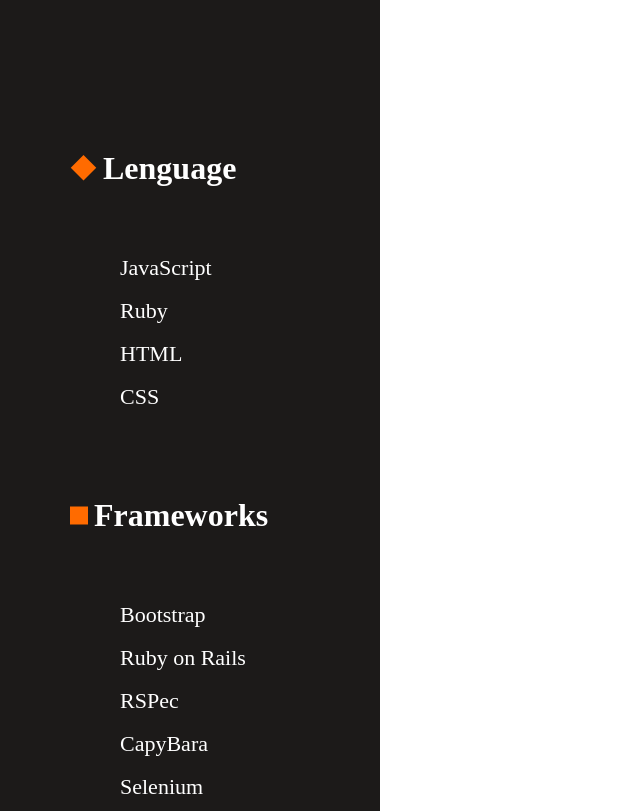
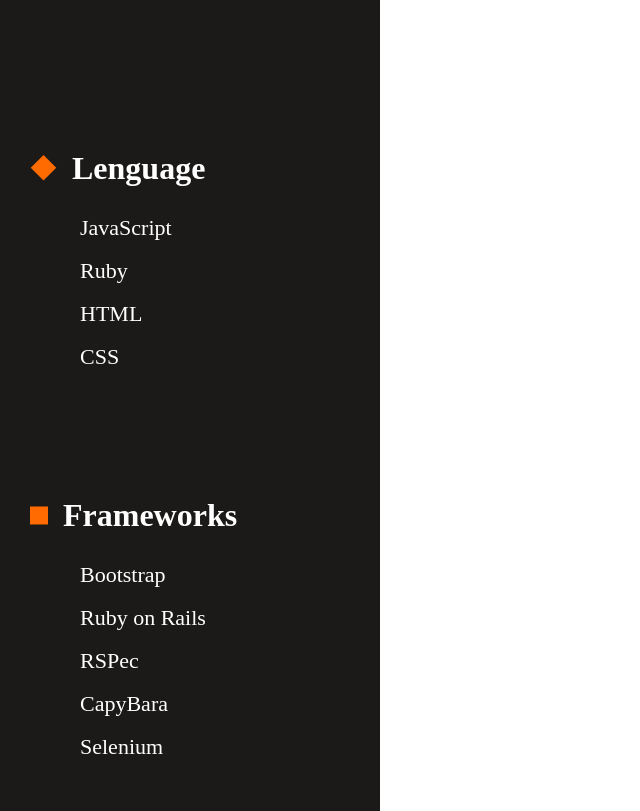
Before and after one commit to latinogan/2mobile4, a website: page index.html in a window 1280 px wide. Shown: the part 5140-5951 px from the top of the page, without its empty margins (0-640 px from the left). Drawn offline with nearby package versions, Linux system fonts and the light colour scheme.

Commit message:
adding changes requested by the code viewer

```diff
--- a/index.css
+++ b/index.css
@@ -456,7 +456,7 @@
   font-weight: bold;
   font-size: 32px;
   line-height: 44px;
-  margin-left: 16px;
+  margin-left: 25px;
   color: #fff;
 }
 
@@ -480,7 +480,7 @@
   line-height: 43px;
   color: #fff;
   position: relative;
-  left: 80px;
+  padding-left: 40px;
 }
 
 .rectangle {
@@ -493,6 +493,13 @@
   display: flex;
   flex-direction: column;
   list-style: none;
+  position: relative;
+  bottom: 40px;
+
+}
+.agrupador  {
+  position: relative;
+  bottom: 40px;
 }
 
 .experience {
```
